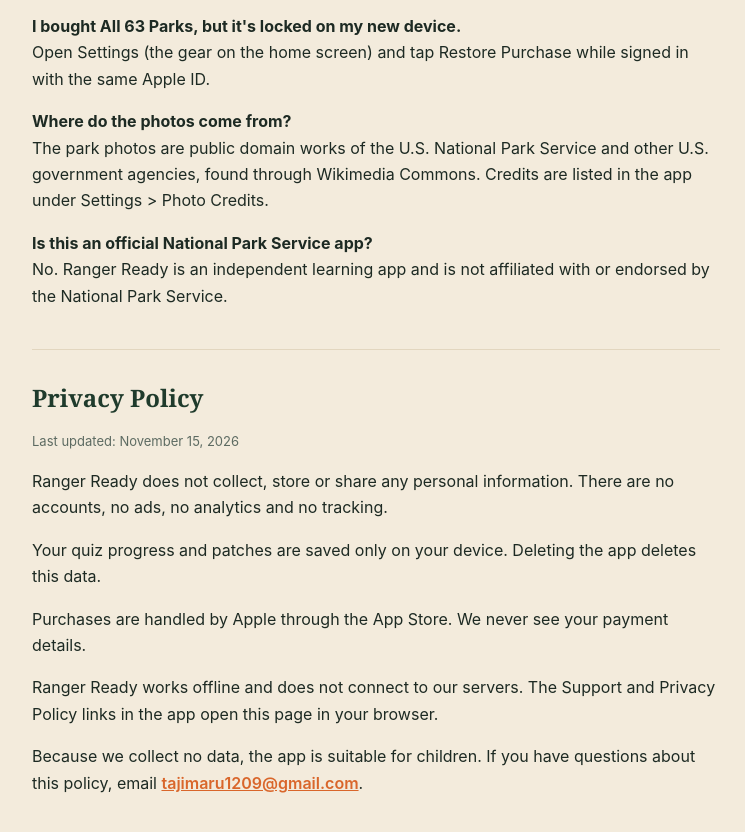
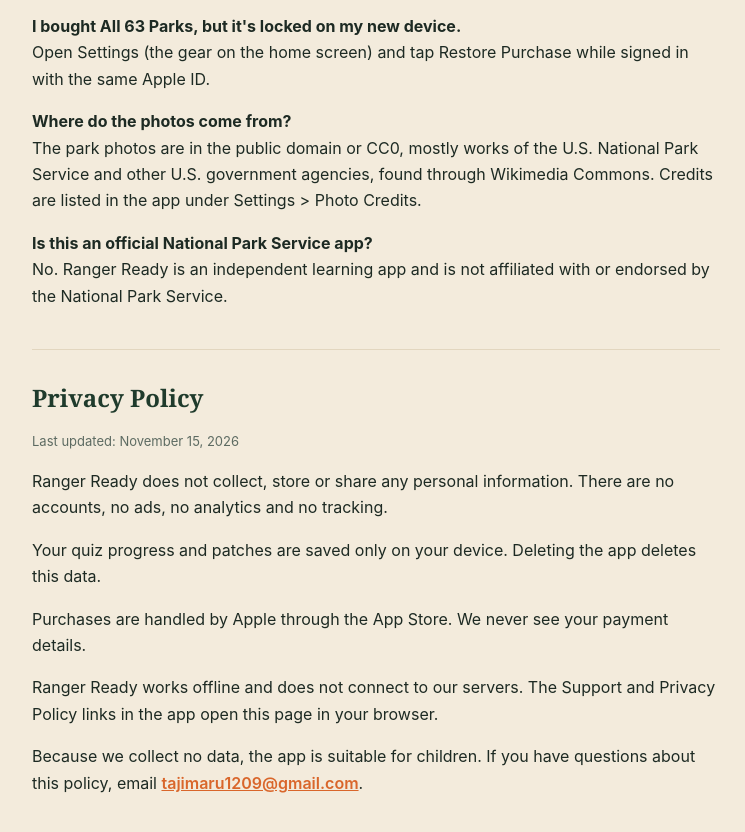
Before and after one commit to tajimaru1209/rangerready-site, a plain HTML site: page index.html in a window 1280 px wide. Shown: the part 1031-1863 px from the top of the page, without its empty margins (264-1009 px from the left). Drawn offline with Linux system fonts and the light colour scheme.

Commit message:
Update photo license note

```diff
--- a/index.html
+++ b/index.html
@@ -41,7 +41,7 @@
   Open Settings (the gear on the home screen) and tap Restore Purchase while signed in with the same Apple ID.</p>
 
   <p><strong>Where do the photos come from?</strong><br />
-  The park photos are public domain works of the U.S. National Park Service and other U.S. government agencies, found through Wikimedia Commons. Credits are listed in the app under Settings &gt; Photo Credits.</p>
+  The park photos are in the public domain or CC0, mostly works of the U.S. National Park Service and other U.S. government agencies, found through Wikimedia Commons. Credits are listed in the app under Settings &gt; Photo Credits.</p>
 
   <p><strong>Is this an official National Park Service app?</strong><br />
   No. Ranger Ready is an independent learning app and is not affiliated with or endorsed by the National Park Service.</p>
```
